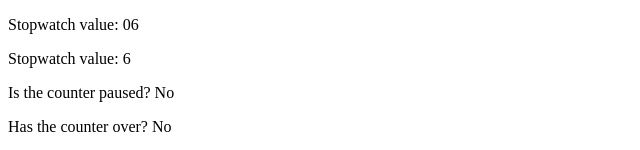
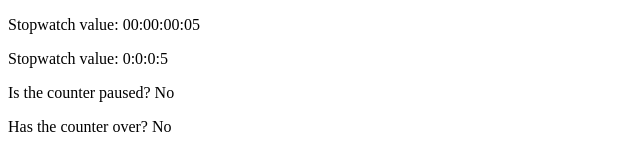
Before and after one commit to dlcastillop/final-countdown-js, a React (Vite) app: page / in a window 1280 px wide. Shown: the top 150 px of the page, without its empty margins (0-640 px from the left). Built offline with nearby package versions, Linux system fonts and the light colour scheme.

Commit message:
feat: add onPause to useStopwatch #33

```diff
--- a/src/App.tsx
+++ b/src/App.tsx
@@ -1,10 +1,8 @@
-import { useCountUp } from "./hooks";
+import { useStopwatch } from "./hooks";
 
 const App = () => {
   const { current, isPaused, isOver, pause, play, reset, togglePause } =
-    useCountUp(1, 10, {
-      onFinish: () => console.log("Counter ended"),
-    });
+    useStopwatch();
 
   return (
     <div>
--- a/src/helpers/useInternalStopwatch.ts
+++ b/src/helpers/useInternalStopwatch.ts
@@ -5,7 +5,7 @@ import { InternalCounter, StopwatchOptions } from "../interfaces";
 export const useInternalStopwatch = (
   options: StopwatchOptions
 ): InternalCounter => {
-  const { startPaused, separator, onFinish, endTime } = options;
+  const { startPaused, separator, onFinish, endTime, onPause } = options;
   const { days, hours, minutes, seconds } = parseTime(endTime ?? "0:0:0:0");
   const [time, setTime] = useState({
     days: 0,
@@ -96,7 +96,10 @@ export const useInternalStopwatch = (
           time.minutes * 60 +
           time.seconds)
       : 0,
-    pause: () => setPaused(true),
+    pause: () => {
+      setPaused(true);
+      onPause && onPause();
+    },
     play: () => setPaused(false),
     reset: () => {
       setIsOver(false);
--- a/src/interfaces/interfaces.ts
+++ b/src/interfaces/interfaces.ts
@@ -6,6 +6,7 @@ export interface BaseCounterOptions {
 
 export interface TimerOptions extends BaseCounterOptions {
   separator?: string;
+  onPause?: () => void;
 }
 
 export interface StopwatchOptions extends TimerOptions {
```
